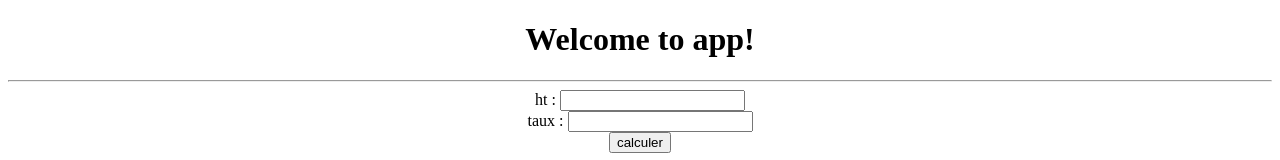
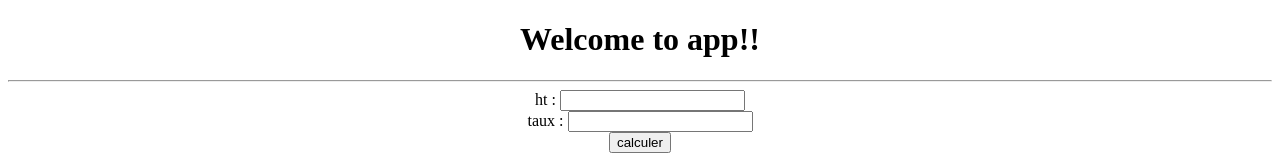
Before and after one commit to didier-tp/ibdef_angular, an Angular app: page / in a window 1280 px wide. Shown: the top 160 px of the page. Built offline with nearby package versions, Linux system fonts and the light colour scheme.

Commit message:
nouvelle version

```diff
--- a/src/app/app.component.html
+++ b/src/app/app.component.html
@@ -1,7 +1,7 @@
 <!--The content below is only a placeholder and can be replaced.-->
 <div style="text-align:center">
   <h1>
-    Welcome to {{ title }}!
+    Welcome to {{ title }}!!
   </h1>
   <hr/>
   <app-tva></app-tva>
```
Also changed, not shown: 1 other file (tests, documents, lock files or other folders).
